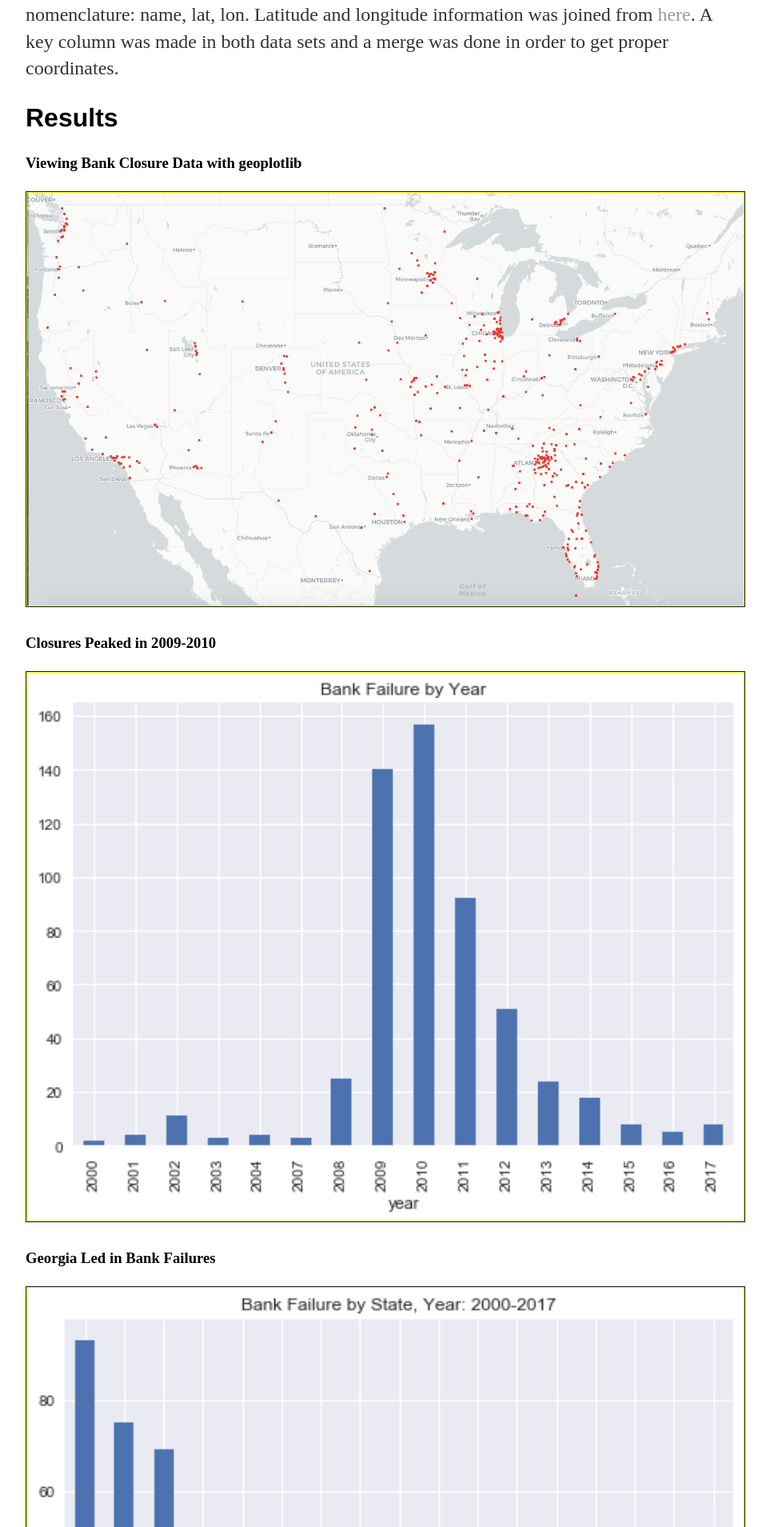
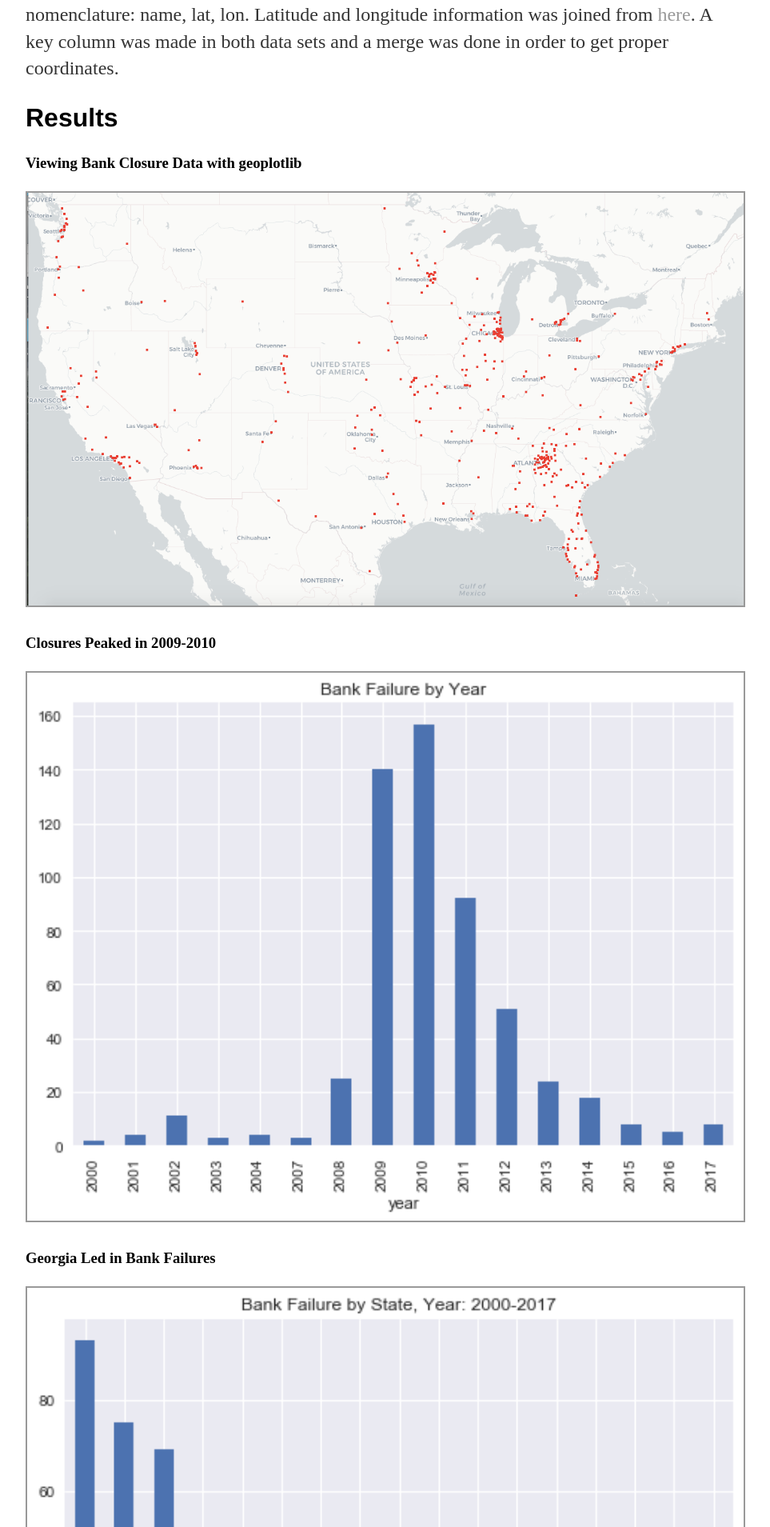
Before and after one commit to IKOSTYUK/ikostyuk.github.io, a Jekyll site: the page built from _posts/2018-02-25-Bank-Failure-Analysis.md, in a window 1280 px wide. Shown: the part 461-2370 px from the top of the page at 80% size, without its empty margins (160-1123 px from the left). Built offline with Jekyll 4.4.1, drawn with Linux system fonts in a browser that asks for light colours.

Commit message:
Update main.css

```diff
--- a/css/main.css
+++ b/css/main.css
@@ -47,6 +47,6 @@ ul.posts li {
 
 img {
    padding:1px;
-   border:1px solid #021a40;
-   background-color:#ff0;
+   border:1px solid #999;
+   background-color:#999;
 }
```
